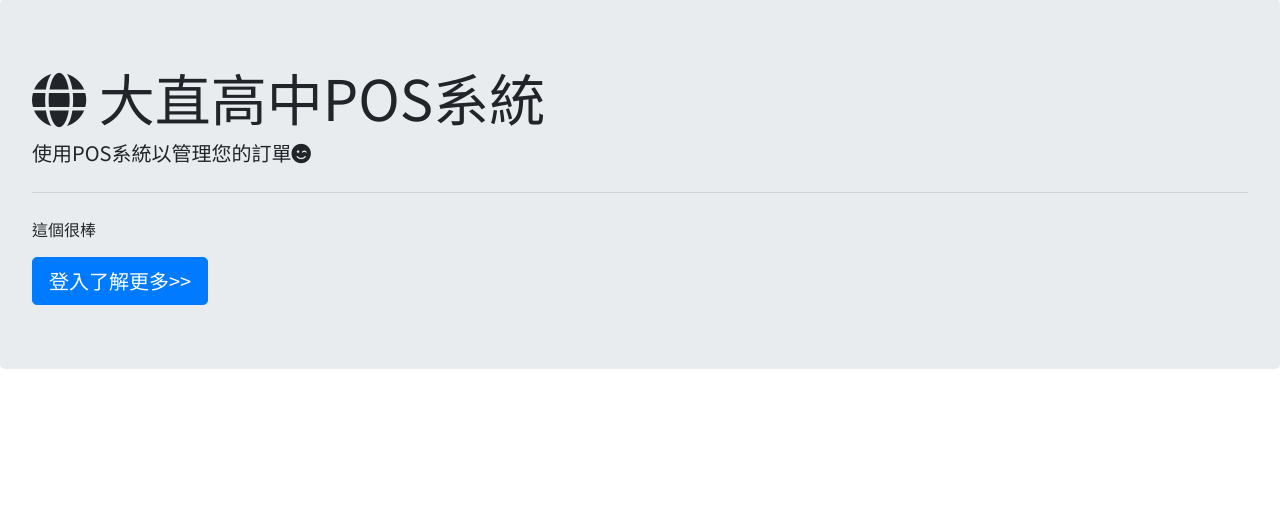
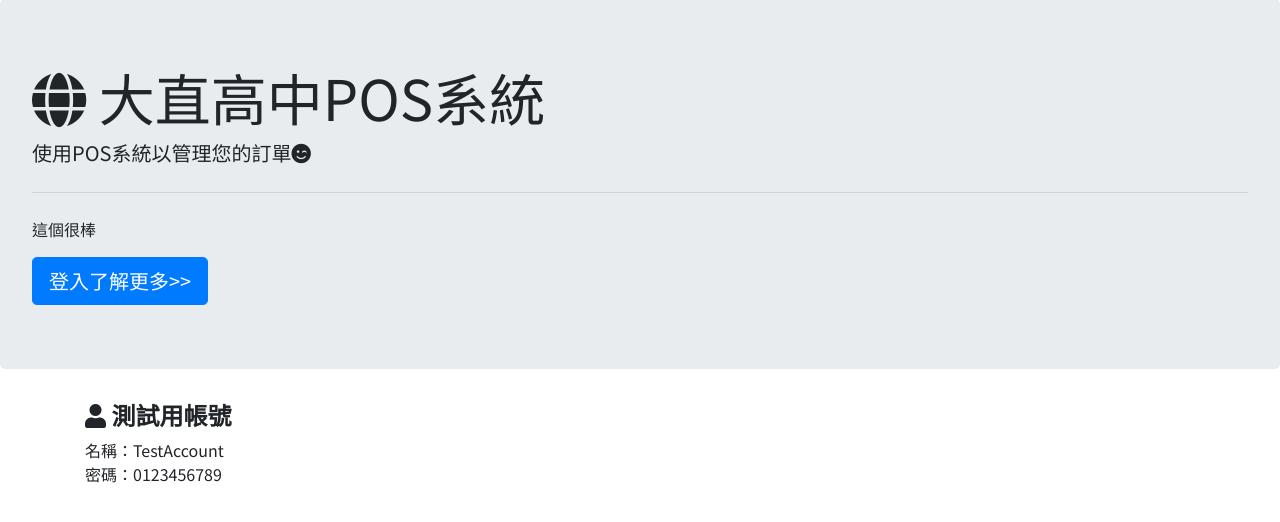
Before and after one commit to TheMoodyOldman/DazhiPOS, a Django app: page /DZMTY_POSsystem/ in a window 1280 px wide. Shown: the part 57-579 px from the top of the page. Run offline with Django 3.2, Linux system fonts and the light colour scheme; parts of the project's set-up code (start-up, migrations or seed data) failed here and were passed over; some libraries are stand-ins or nearby versions.

Commit message:
test account

```diff
--- a/POS/templates/main/home.html
+++ b/POS/templates/main/home.html
@@ -18,15 +18,13 @@
     </div>
 
     <!-- 格線系統Grid System -->
-    {% comment %} <div class="container">
+    <div class="container">
         <div class="row">
           <div class="col">
-            <h4><i class="fas fa-light fa-user"></i><strong> 作為用戶，</strong></h4>
-            您可以輕鬆登錄並方便地記錄您手上的裝置。再也不用擔心忘記裝置的規格或遺失重要信息。通過我們的用戶界面，您可以一目瞭然地查看和管理您的裝置信息，隨時進行更新和維護。</div>
-          <div class="col">
-            <h4><i class="fas fa-light fa-user-tie"></i><strong> 作為管理員，</strong></h4>
-            您可以通過管理員賬號和密碼快速登錄。一旦登錄成功，您將獲得對用戶和裝置的全面管理權限。您可以輕松地創建、編輯和刪除用戶帳號，確保系統的安全性和完整性。此外，您還可以查看和管理用戶的裝置信息，確保裝置數據的準確性和及時性。<br><br><br></div>
+            <h4><i class="fas fa-light fa-user"></i><strong> 測試用帳號</strong></h4>
+            名稱：TestAccount<br>密碼：0123456789
+            </div>
         </div>
-      </div> {% endcomment %}
+      </div>
 
 {% endblock content %}
```
Also changed, not shown: db.sqlite3.
